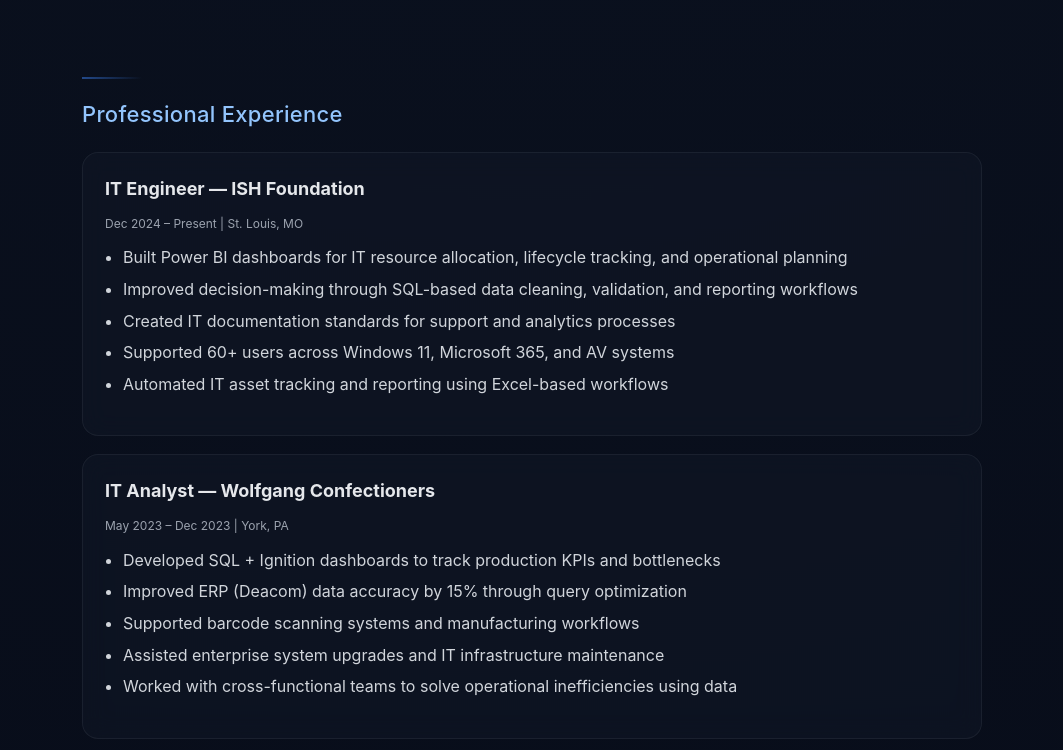
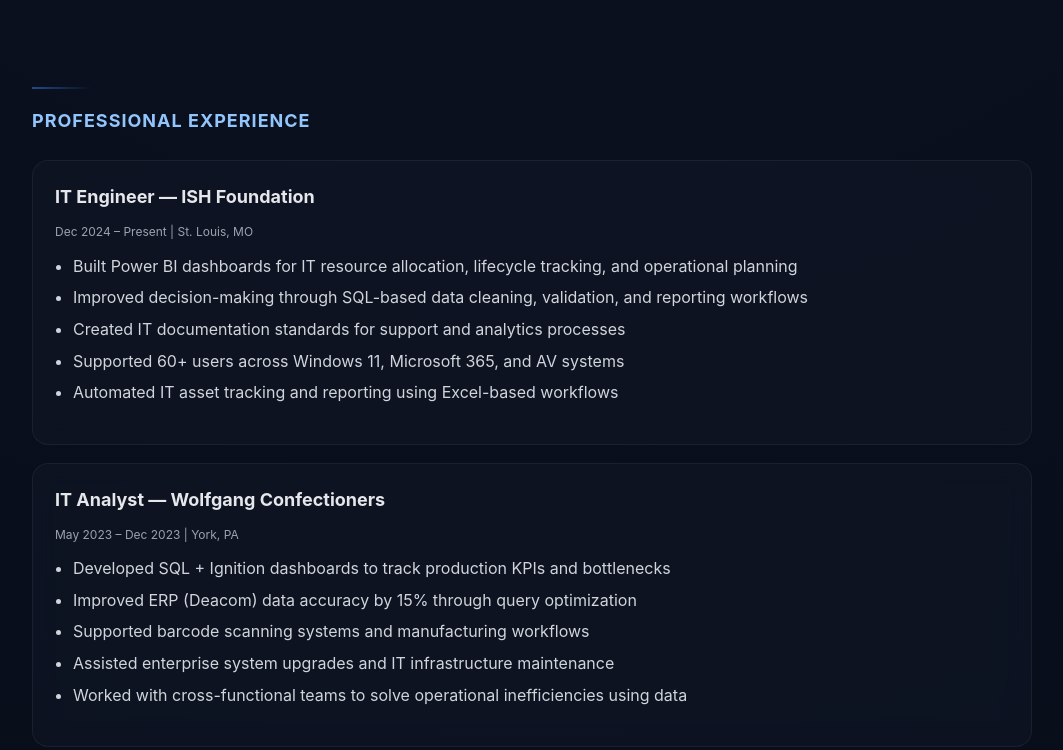
Before and after one commit to Neeraj-Patil/HTML-Resume, a plain HTML site: page index.html in a window 1280 px wide. Shown: the part 696-1446 px from the top of the page, without its empty margins (108-1171 px from the left). Drawn offline with Linux system fonts and the light colour scheme.

Commit message:
Update section styles for improved layout and appearance

```diff
--- a/style.css
+++ b/style.css
@@ -131,18 +131,17 @@
 
 /* CONTENT FLOW — THIS removes "stiff sections" */
 .section {
-  max-width: 900px;
-  margin: 80px auto;
+  max-width: 1000px;
+  margin: 90px auto;
   padding: 0 20px;
 }
 
-/* Section title feels lighter */
 .section h2 {
-  font-size: 22px;
-  font-weight: 500;
+  font-size: 18px;
+  letter-spacing: 1px;
+  text-transform: uppercase;
   color: #93c5fd;
-  margin-bottom: 20px;
-  letter-spacing: 0.3px;
+  margin-bottom: 25px;
 }
 
 /* CARDS — now soft floating glass style */
```
